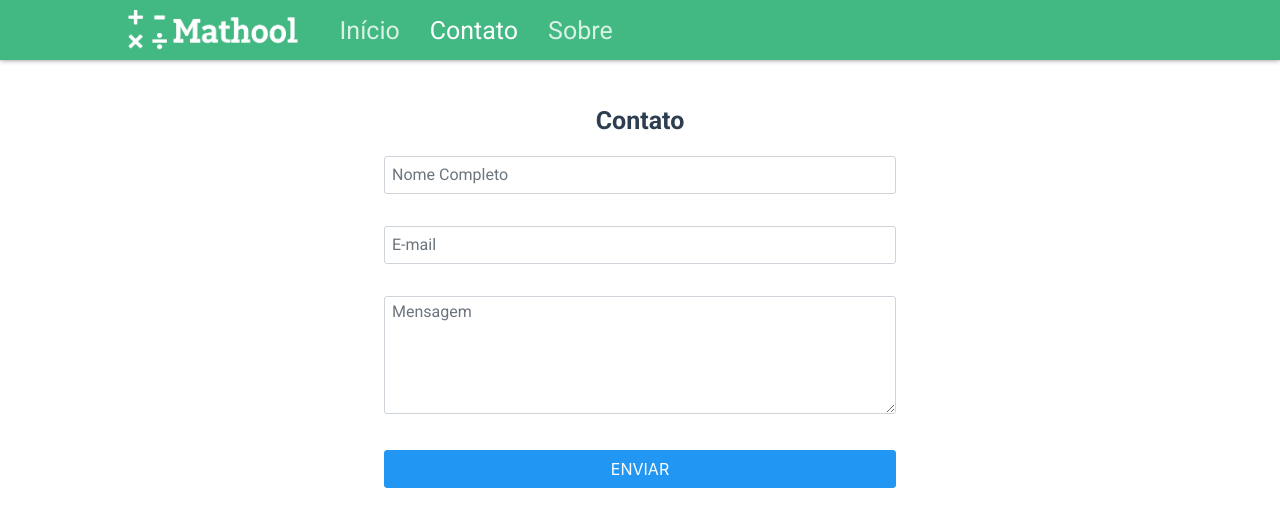
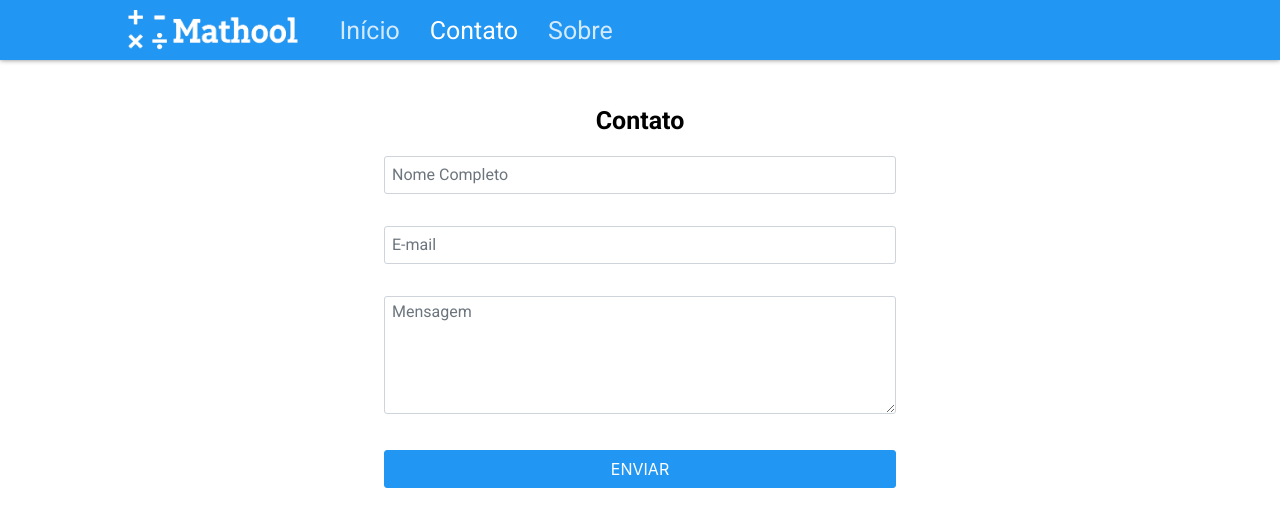
Before and after one commit to PauloBusch/mathool, a Vue app in the folder Projeto/Client/: page /#/contact in a window 1280 px wide. Shown: the top 526 px of the page. Built offline with nearby package versions, Linux system fonts and the light colour scheme.

Commit message:
Change theme

```diff
--- a/Projeto/Client/src/App.vue
+++ b/Projeto/Client/src/App.vue
@@ -9,9 +9,9 @@
   import Menu from '@/components/layout/Menu.vue';
   import Content from '@/components/layout/Content.vue';
 
-  import "primevue/resources/primevue.min.css";
-  import "primeicons/primeicons.css";
-  import "primevue/resources/themes/saga-blue/theme.css";
+  import 'primevue/resources/themes/saga-blue/theme.css';
+  import 'primevue/resources/primevue.min.css';
+  import 'primeicons/primeicons.css';
 
   export default {
     components: {
@@ -23,9 +23,6 @@
 
 <style>
   :root {
-    --primary: #42b983;
-    --secondary: #2c3e50;
-
     --horizontal-space: 10%;
     --menu-height: 60px;
 
@@ -44,7 +41,6 @@
 
   #app {
     text-align: center;
-    color: var(--secondary);
   }
 
   h1 { font-size: var(--font-size-h1); }
--- a/Projeto/Client/src/components/layout/Menu.vue
+++ b/Projeto/Client/src/components/layout/Menu.vue
@@ -19,7 +19,7 @@
     height: var(--menu-height);
     padding: 10px var(--horizontal-space);
     box-shadow: 0 0 5px #828282;
-    background-color: var(--primary);
+    background-color: var(--blue-500);
     display: flex;
     align-items: center;
   }
--- a/Projeto/Client/src/components/markdown/MarkdownToHtml.vue
+++ b/Projeto/Client/src/components/markdown/MarkdownToHtml.vue
@@ -73,7 +73,7 @@
   .markdown a {
     opacity: .8;
     transition: .2s;
-    color: var(--primary);
+    color: var(--blue-500);
   }
 
   .markdown a:hover {
```
